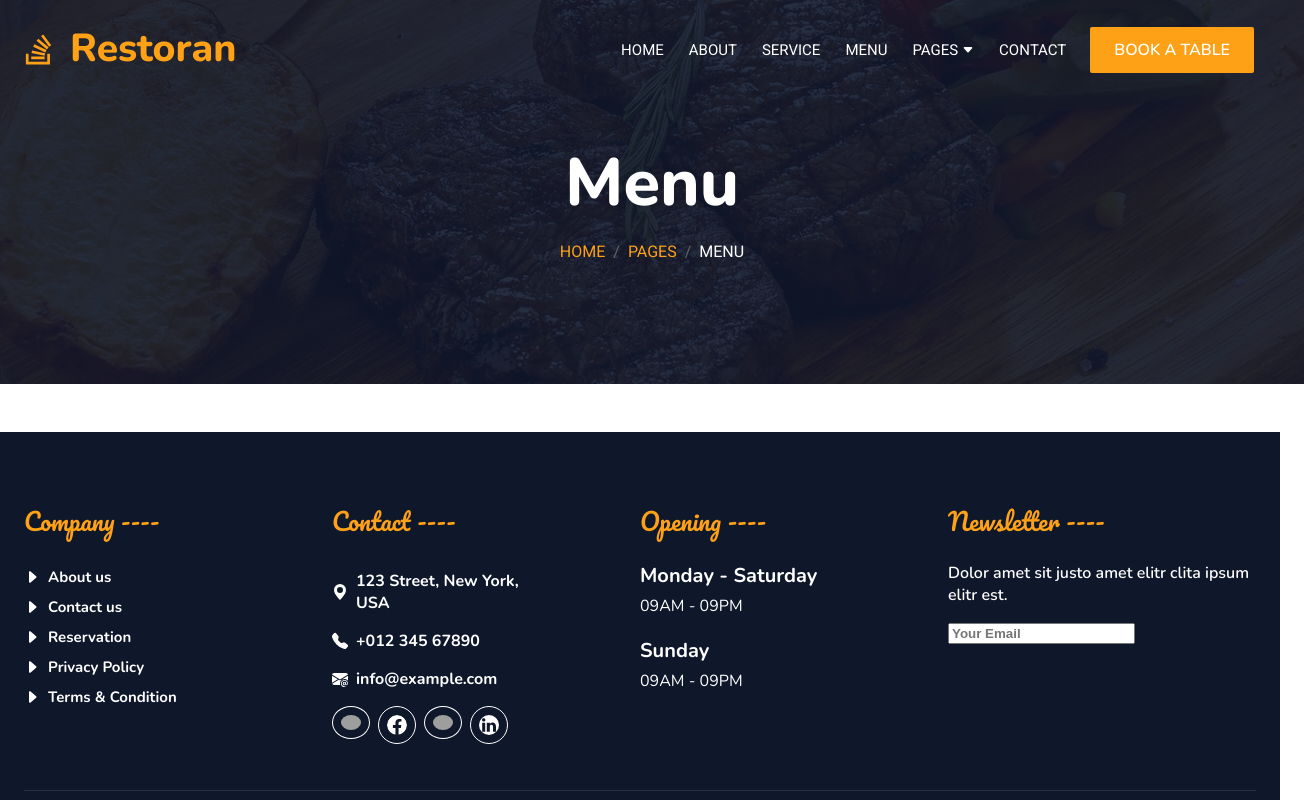
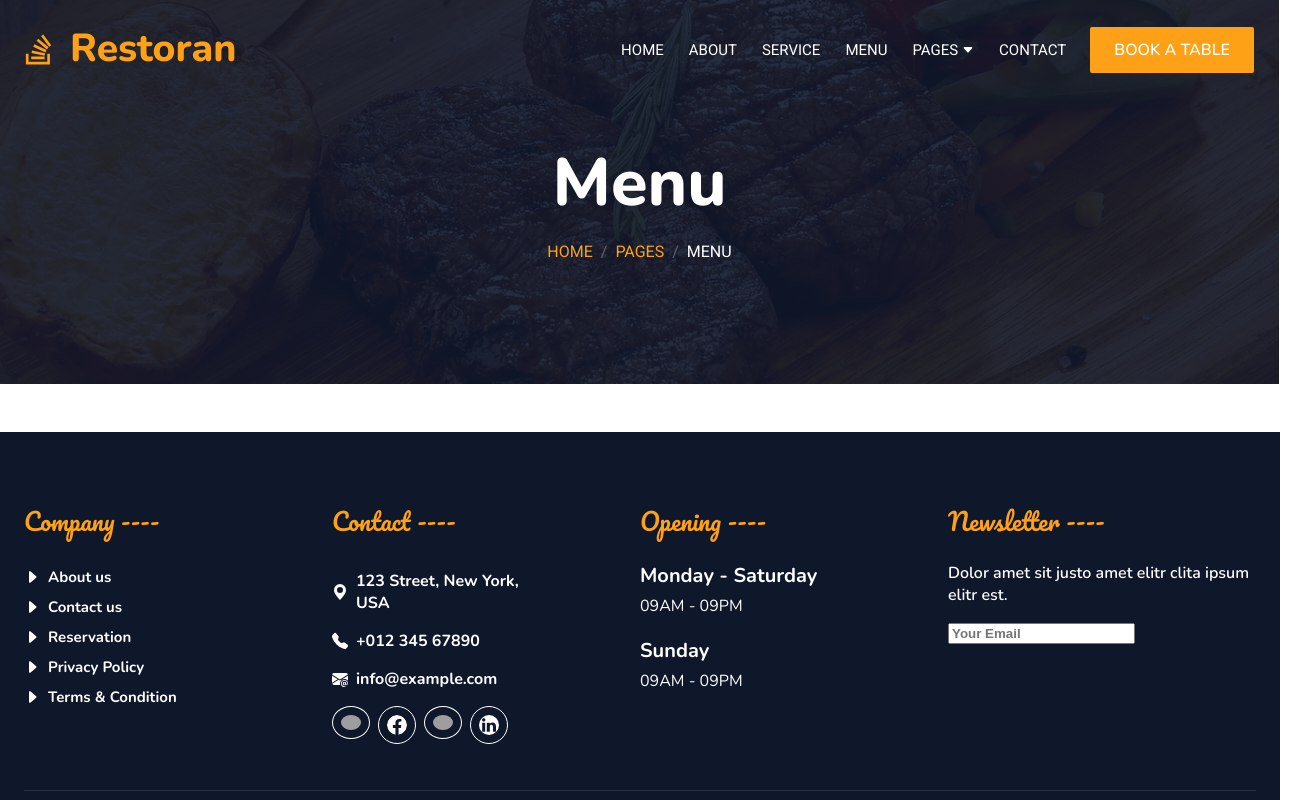
Before and after one commit to marcospinelli7/dojo-exercise-restaurant, a React (Create React App) app: page /menu in a window 1280 px wide. Shown: the top 800 px of the page, 1304 px wide, since content can reach past the window. Built offline with nearby package versions, Linux system fonts and the light colour scheme; grey boxes are pictures that could not be loaded; the HTML template or start-up script is replaced by a standard one.

Commit message:
Minor fix

```diff
--- a/src/components/HeroSection/HeroSection.css
+++ b/src/components/HeroSection/HeroSection.css
@@ -3,7 +3,7 @@
     background-position: center center;
     background-repeat: no-repeat;
     background-size: cover;
-    width: 100%;
+    width: calc(100% - 25px);
     height: 100%;
     display: flex;
     flex-direction: column;
```
